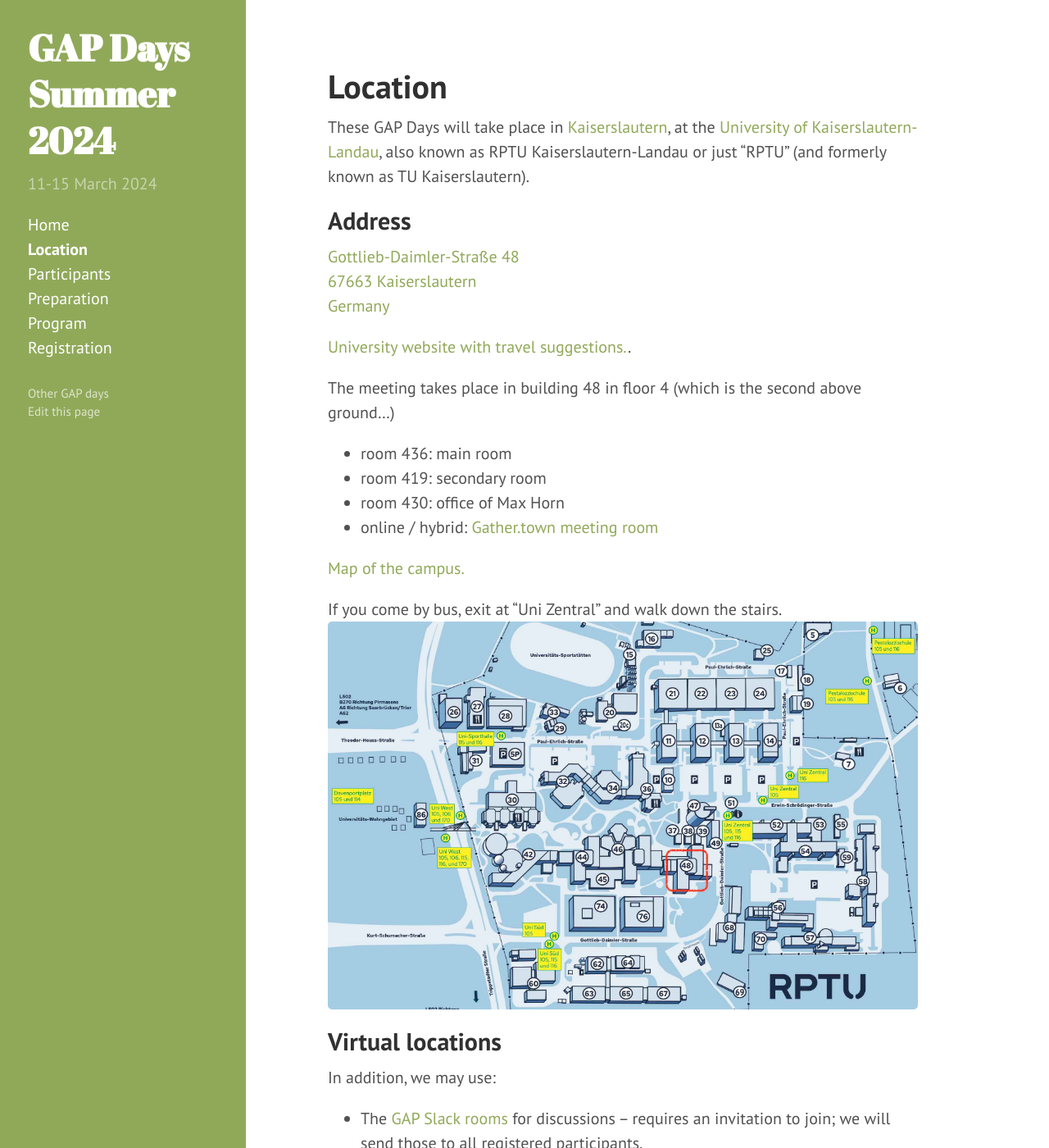
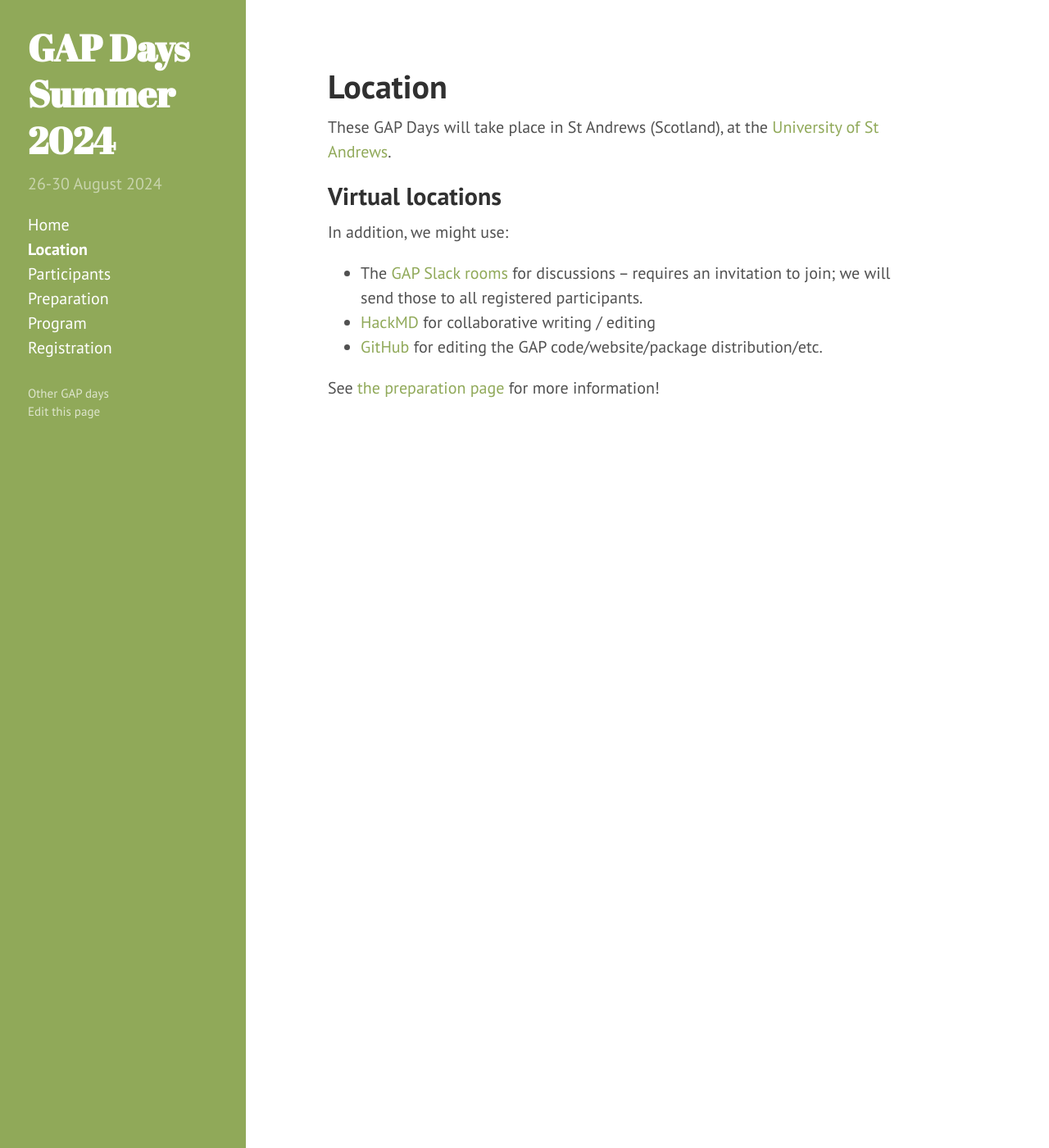
Before and after one commit to gapdays/gapdays2024-summer, a Jekyll site: the page built from location.md, in a window 1280 px wide and 1400 px high. Shown: the whole window at 82% size. Built offline with Jekyll 4.4.1, drawn with Linux system fonts in a browser that asks for light colours.

Commit message:
GAPDays will be in StA

```diff
--- a/_config.yml
+++ b/_config.yml
@@ -8,8 +8,8 @@
 # Setup
 title:            'GAP Days Summer 2024'
 tagline:          'A workshop for GAP developers and users'
-description:      '11-15 March 2024'
-location:         'University of Kaiserslautern-Landau'
+description:      '26-30 August 2024'
+location:         'University of St Andrews'
 url:              https://www.gapdays.de
 baseurl:          /gapdays2024-summer
 email:            gapdays2024-summer@gapdays.de
--- a/location.md
+++ b/location.md
@@ -2,10 +2,10 @@
 layout: page
 title: Location
 ---
-These GAP Days will take place in [Kaiserslautern](https://www.kaiserslautern.de),
-at the [University of Kaiserslautern-Landau](https://rptu.de/en/), also known as
-RPTU Kaiserslautern-Landau or just "RPTU" (and formerly known as TU Kaiserslautern).
+These GAP Days will take place in St Andrews (Scotland),
+at the [University of St Andrews](https://st-andrews.ac.uk).
 
+<!--
 ## Address
 
 <a href="https://www.openstreetmap.org/#map=19/49.42347/7.75387">
@@ -25,6 +25,7 @@
 
 If you come by bus, exit at "Uni Zentral" and walk down the stairs.
 <img src="{{ site.baseurl }}/public/campus_rptu.jpg" />
+-->
 
 <!--
 
@@ -41,7 +42,7 @@
 
 ## Virtual locations
 
-In addition, we may use:
+In addition, we might use:
 - The [GAP Slack rooms](https://gap-system.slack.com) for discussions -- requires
   an invitation to join; we will send those to all registered participants.
 - [HackMD](https://hackmd.io) for collaborative writing / editing
```
Also changed, not shown: index.md (+3 -2 lines), participants.md (+4 -17 lines), program.md (+7 -3 lines), registration.md (+1 -1 lines), Gemfile.lock.
